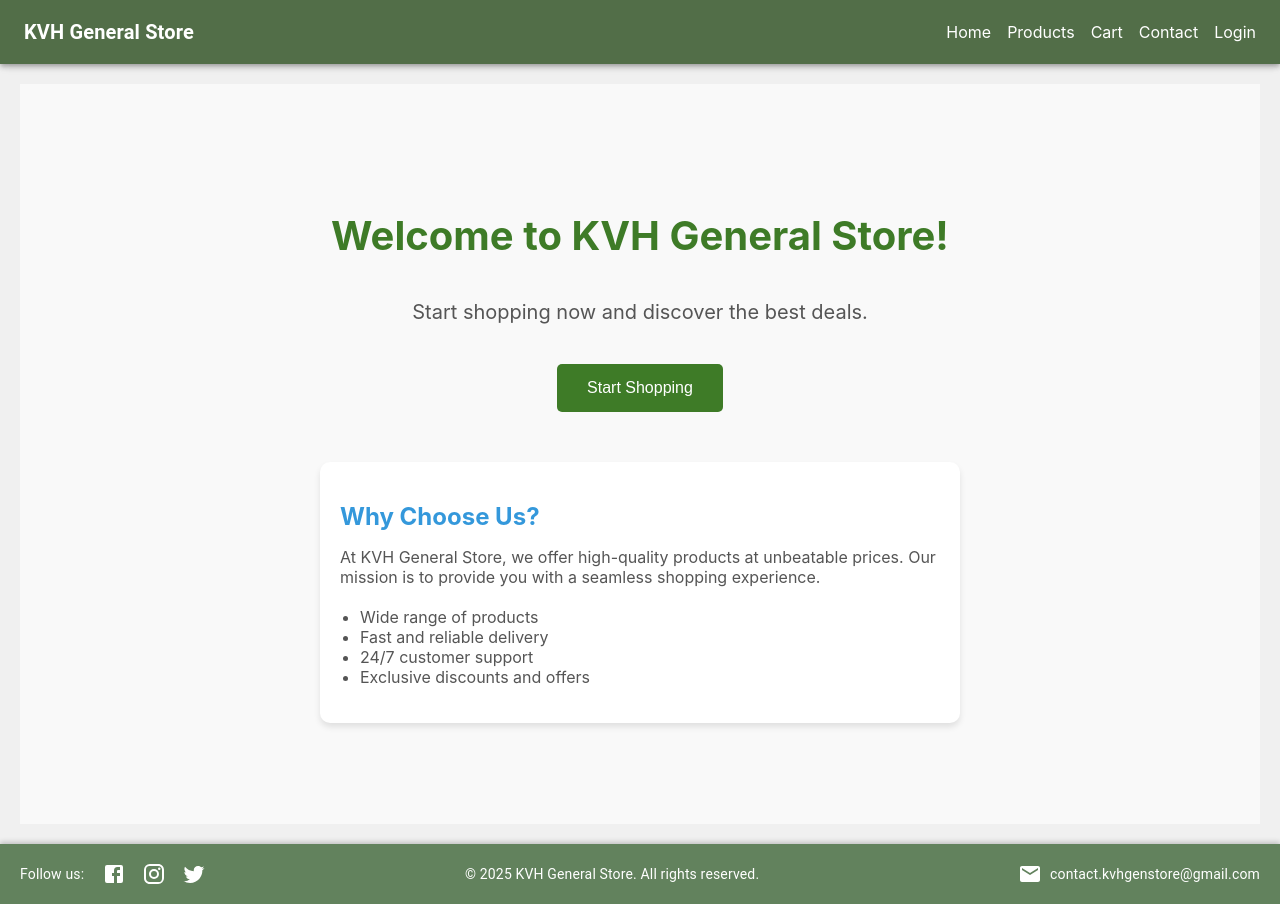
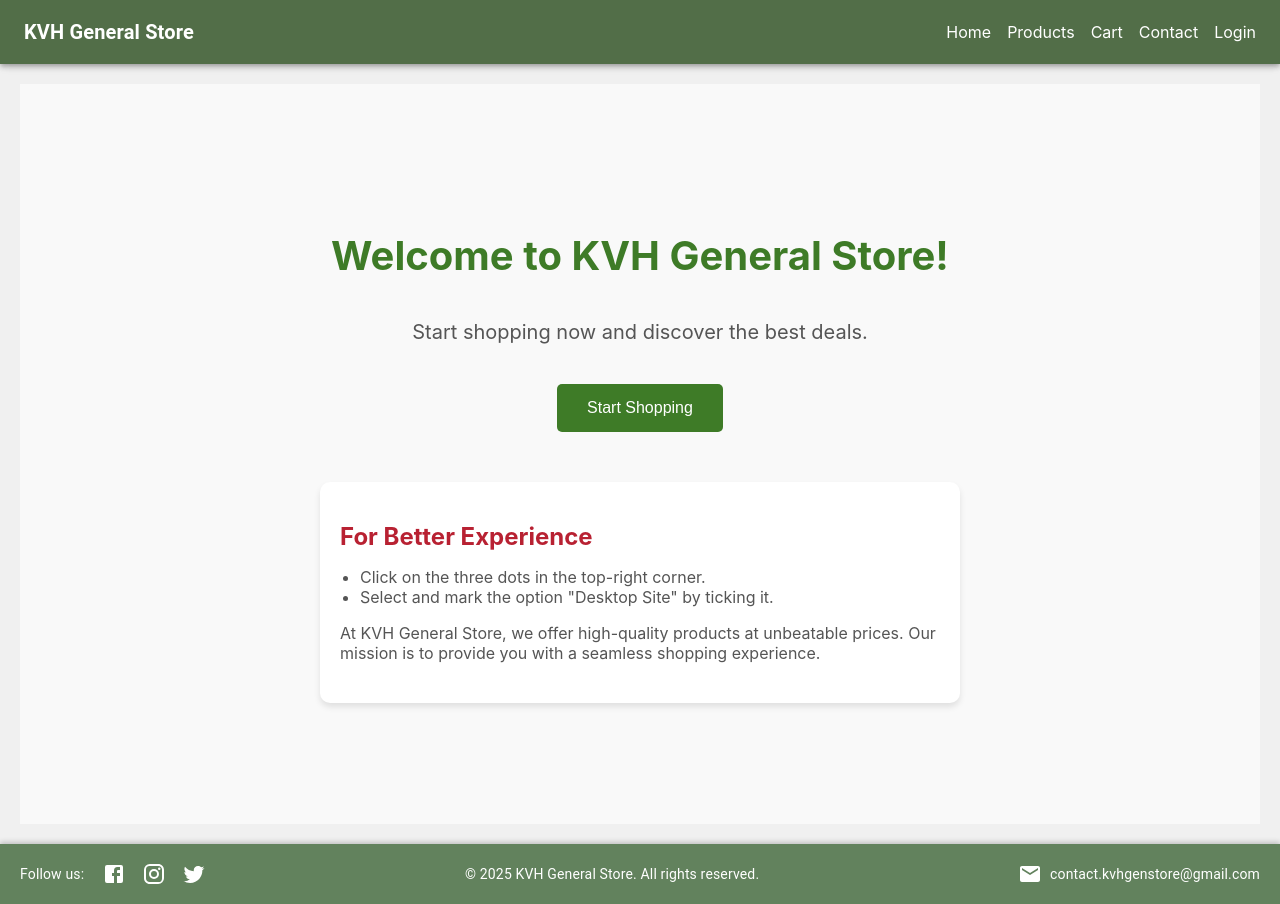
Before and after one commit to balasubramani12/kvh-gen-frontend, a React (Create React App) app: page / in a window 1280 px wide. Built offline with nearby package versions, Linux system fonts and the light colour scheme.

Commit message:
Header Modified

```diff
--- a/src/pages/Dashboard.js
+++ b/src/pages/Dashboard.js
@@ -65,6 +65,11 @@ const Dashboard = () => {
         <Typography variant="body1" gutterBottom>
           Ready to shop? Click below to get started.
         </Typography>
+        <Typography variant="body1" gutterBottom>
+          Note:
+          1. Click on 3dots on Right Top Corner.
+          2. Tick on "Desktop Site" for better User Interface
+        </Typography>
       </motion.div>
 
       {/* Button Animation */}
--- a/src/pages/HomePage.js
+++ b/src/pages/HomePage.js
@@ -48,16 +48,15 @@ const HomePage = () => {
         transition={{ delay: 1, duration: 1 }}
         style={styles.additionalContent}
       >
-        <h2 style={styles.contentTitle}>Why Choose Us?</h2>
+        <h2 style={styles.contentTitle}>For Better Experience</h2>
+
+        <ul style={styles.list}>
+          <li>Click on the three dots in the top-right corner.</li>
+          <li>Select and mark the option "Desktop Site" by ticking it.</li>
+        </ul>
         <p style={styles.contentDescription}>
           At KVH General Store, we offer high-quality products at unbeatable prices. Our mission is to provide you with a seamless shopping experience.
         </p>
-        <ul style={styles.list}>
-          <li>Wide range of products</li>
-          <li>Fast and reliable delivery</li>
-          <li>24/7 customer support</li>
-          <li>Exclusive discounts and offers</li>
-        </ul>
       </motion.div>
     </div>
   );
@@ -112,7 +111,7 @@ const styles = {
   contentTitle: {
     fontSize: '1.5rem',
     fontWeight: 'bold',
-    color: '#3498DB', // Blue color
+    color: '#B82132', // Blue color
     marginBottom: '10px',
   },
   contentDescription: {
```
